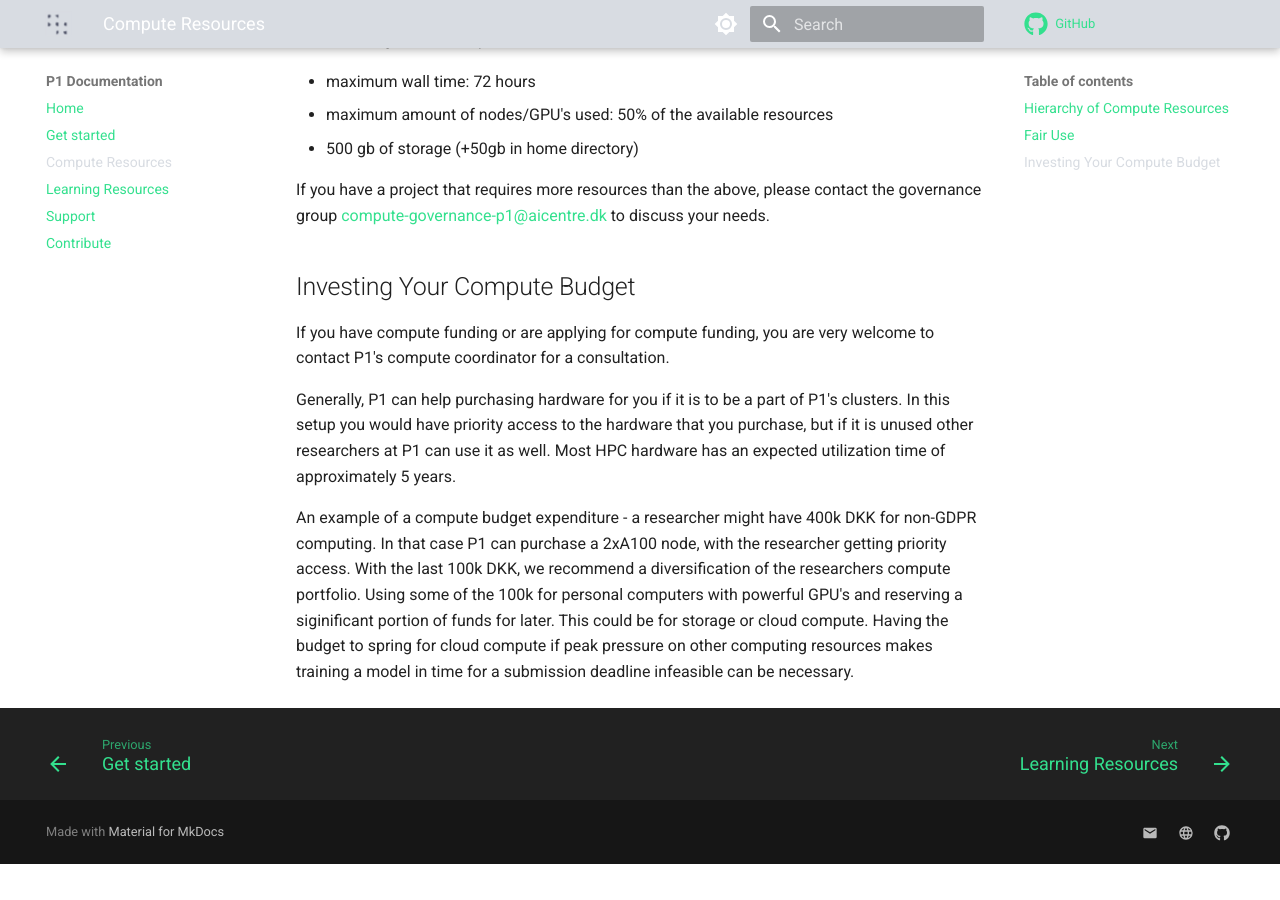
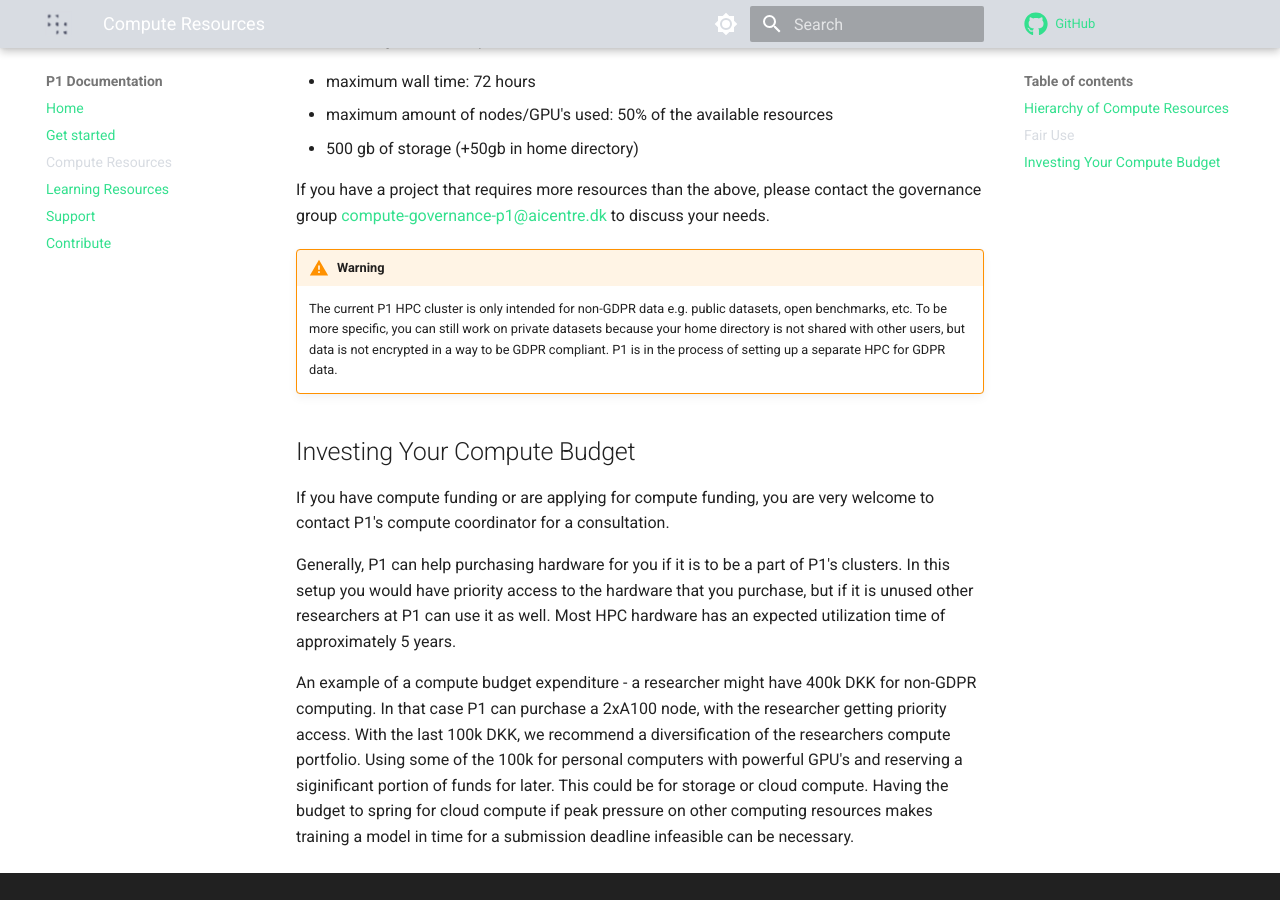
Before and after one commit to Pioneer-Centre-for-AI/p1-compute-documentation, an MkDocs documentation site: the page built from docs/compute_resources.md, in a window 1280 px wide and 900 px high, scrolled down 1558 px. Built offline with MkDocs 1.6.1 and Material for MkDocs 9.7.7, drawn with Linux system fonts in a browser that asks for light colours; comment, search, counter and statistics services are not loaded; before the commit the page ends 2422 px from its top, so only the background shows below that.

Commit message:
warning about sensitive data

```diff
--- a/docs/compute_resources.md
+++ b/docs/compute_resources.md
@@ -40,6 +40,12 @@ The following rules are in place to ensure fair use of the P1 HPC:
 If you have a project that requires more resources than the above, please contact the governance group
 <compute-governance-p1@aicentre.dk> to discuss your needs.
 
+!!! warning
+    The current P1 HPC cluster is only intended for non-GDPR data e.g. public datasets, open benchmarks, etc. To be more
+    specific, you can still work on private datasets because your home directory is not shared with other users, but
+    data is not encrypted in a way to be GDPR compliant. P1 is in the process of setting up a separate HPC for GDPR
+    data.
+
 ## Investing Your Compute Budget
 
 If you have compute funding or are applying for compute funding, you are very welcome to contact P1's compute
```
